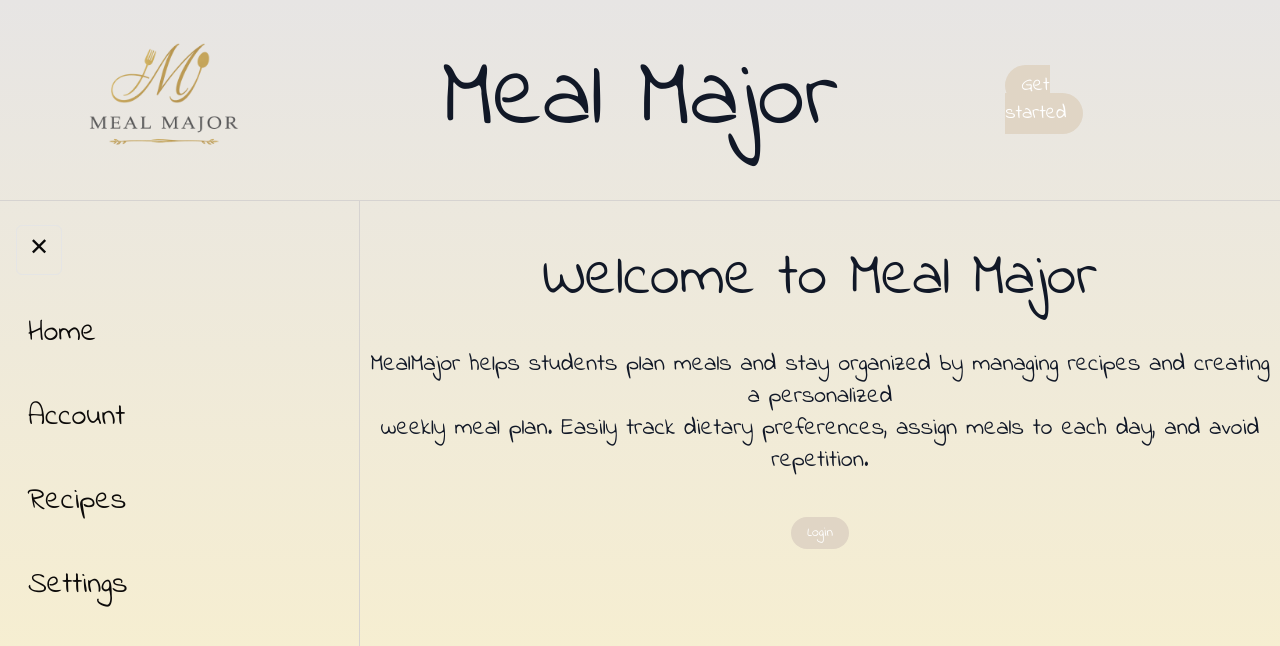
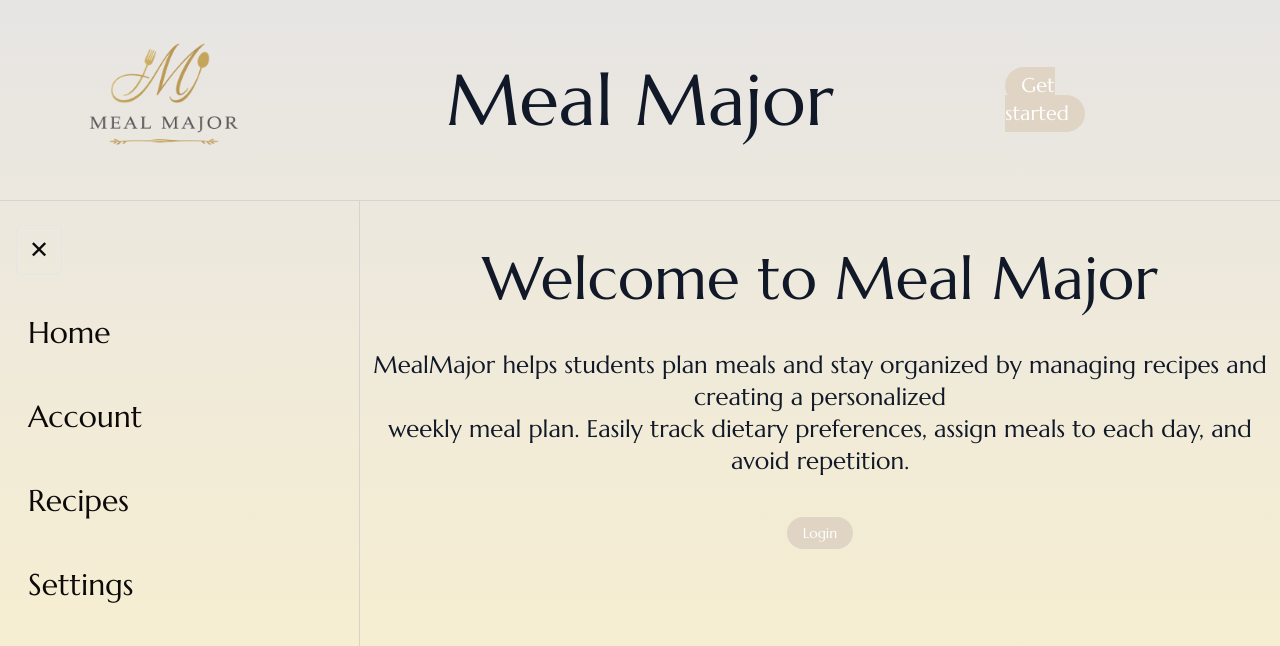
Before and after one commit to kevinjilwan/Team_Coenhagen-Soen341_Project_W26, a Next.js app: page / in a window 1280 px wide. Shown: the top 646 px of the page. Built offline with nearby package versions, Linux system fonts and the light colour scheme.

Commit message:
Update font to Marcellus and adjust font colours

```diff
--- a/app/layout.tsx
+++ b/app/layout.tsx
@@ -1,5 +1,5 @@
 import type { Metadata } from "next";
-import { Indie_Flower } from "next/font/google";
+import { Marcellus } from "next/font/google";
 import { ThemeProvider } from "next-themes";
 import "./globals.css";
 import SiteHeader from "@/components/ui/site-Header";
@@ -15,7 +15,7 @@ export const metadata: Metadata = {
   description: "A Meal Planner",
 };
 
-const font = Indie_Flower({ subsets: ["latin"], weight: "400" });
+const font = Marcellus({ subsets: ["latin"], weight: "400" });
 
 export default function RootLayout({
   children,
--- a/app/page.tsx
+++ b/app/page.tsx
@@ -1,7 +1,7 @@
 import Link from "next/link";
-import { Indie_Flower  } from "next/font/google";
+import { Marcellus  } from "next/font/google";
 
-const font = Indie_Flower({ subsets: ["latin"], weight: "400" });
+const font = Marcellus ({ subsets: ["latin"], weight: "400" });
 
 
 function WelcomeText(){
--- a/components/ui/side-panel.tsx
+++ b/components/ui/side-panel.tsx
@@ -1,10 +1,10 @@
 "use client";
 
 import { useState } from "react";
-import { Indie_Flower } from "next/font/google";
+import { Marcellus } from "next/font/google";
 import Link from "next/link";
 
-const font = Indie_Flower({ subsets: ["latin"], weight: "400" });
+const font = Marcellus ({ subsets: ["latin"], weight: "400" });
 
 export default function SidePanel({ onClose }: { onClose: () => void }) {
   const [recipesOpen, setRecipesOpen] = useState(false);
--- a/components/ui/site-Header.tsx
+++ b/components/ui/site-Header.tsx
@@ -1,8 +1,8 @@
 import Link from "next/link";
 import Image from "next/image";
-import { Indie_Flower  } from "next/font/google";
+import { Marcellus  } from "next/font/google";
 
-const font = Indie_Flower({ subsets: ["latin"], weight: "400" });
+const font = Marcellus({ subsets: ["latin"], weight: "400" });
 
 function Logo() {
   return(
@@ -14,7 +14,7 @@ function Logo() {
 
 function HeaderText(){
   return (
-    <Link href="/" className={`text-8xl font-semibold text-center italic ${font.className} text-gray-900`} >
+    <Link href="/" className={`text-7xl font-semibold text-center italic ${font.className} text-gray-900`} >
       Meal Major
     </Link>
   );
```
